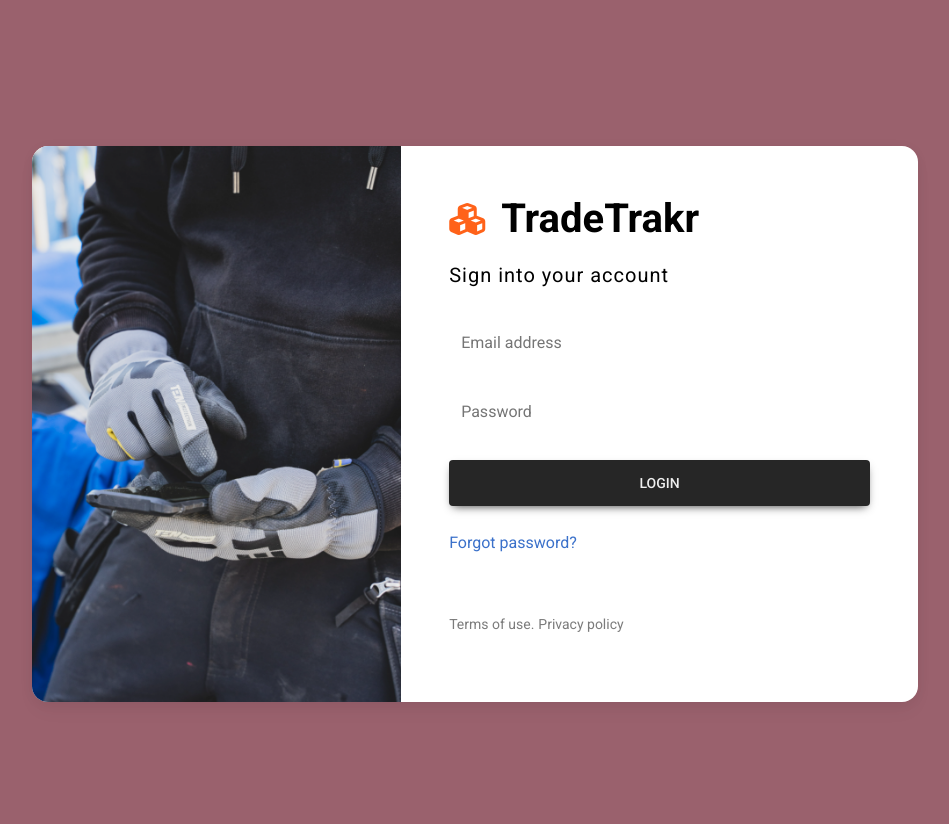
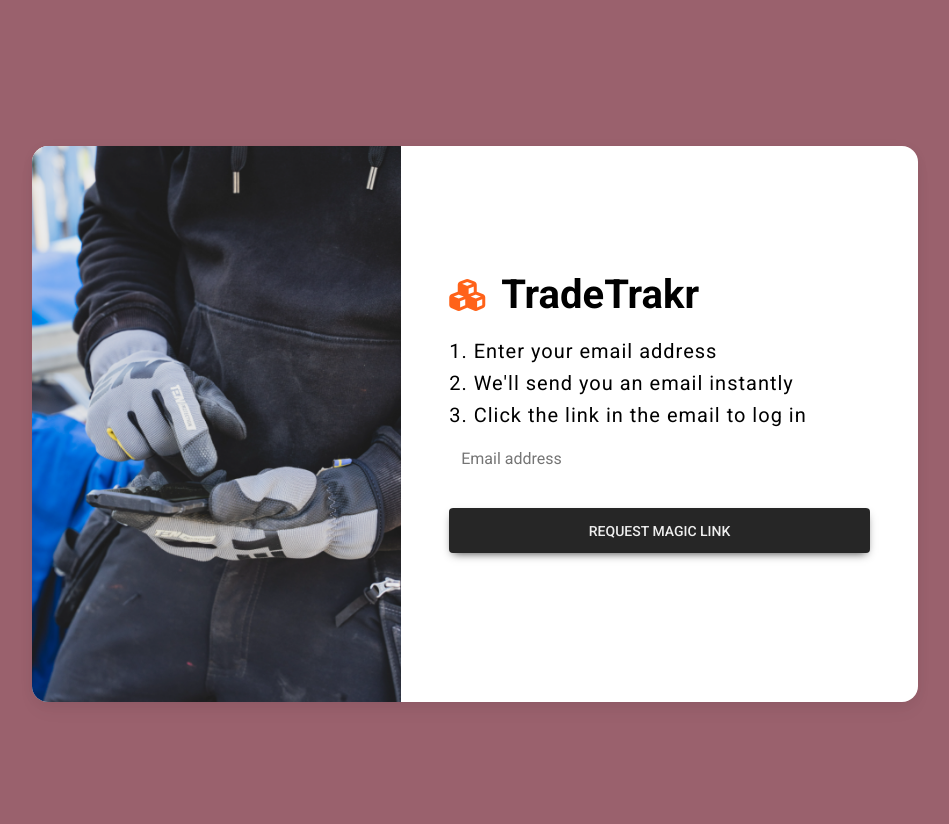
Before and after one commit to TradeTrackr/Client-UI, a Flask app: page /login in a window 1280 px wide. Shown: the whole page, without its empty margins (165-1114 px from the left). Run offline with Flask 2, Linux system fonts and the light colour scheme; some libraries are stand-ins or nearby versions.

Commit message:
login fix

```diff
--- a/client_ui/static/css/stylesheet.css
+++ b/client_ui/static/css/stylesheet.css
@@ -13,7 +13,7 @@
  * Licensed under MIT (https://github.com/twbs/bootstrap/blob/master/LICENSE)
  */
 :root {
-  --colour1: #42BDFF;
+  --colour1: #9A616D;
   --body_color: white;
   --loginlogowidth: 56%;
   --loginlogoheight: 50px;
@@ -57,7 +57,7 @@ input:invalid {
 }
 
 body {
-  background-color: #fbfbfb;
+  background-color: var(--colour1);
 }
 @media (min-width: 991.98px) {
   main {
--- a/client_ui/templates/base.html
+++ b/client_ui/templates/base.html
@@ -1,6 +1,8 @@
 <html>
   <head>
     <base href="{{request.url_root}}">
+    <script src="{{config.CDN_URL}}/static/js/optistack_style_loader.js"></script>
+
     {% block meta %}<meta name="viewport" content="width=device-width, initial-scale=1.0">
 {% endblock %}
     <!-- css includes -->
--- a/client_ui/templates/nav.html
+++ b/client_ui/templates/nav.html
@@ -49,7 +49,7 @@
 
         <!-- Brand -->
         <a class="navbar-brand" href="./home">
-          <!-- <img src="https://mdbootstrap.com/img/logo/mdb-transaprent-noshadows.png" height="25" alt="" loading="lazy" /> -->
+          <!-- <img src="https://mdbootstrap.com/img/logo/mdb-transaprent-noshadows.png" height="25" alt=""  id="logo" loading="lazy" /> -->
           TradeTrackr
         </a>
         <!-- Search form -->
--- a/client_ui/templates/pages/client/enquiry.html
+++ b/client_ui/templates/pages/client/enquiry.html
@@ -123,7 +123,7 @@
             <div class="col-lg-4">
               <div class="card mb-4">
                 <div class="card-body text-center">
-                  <img src="/static/images/home.png" alt="home"
+                  <img src="./static/images/home.png" alt="home"
                     class="img-fluid" style="width: 100px;">
                   <h5 class="my-3" id="enquiry-address-1"></h5>
                   <h5 class="my-3" id="enquiry-address-2"></h5>
--- a/client_ui/templates/pages/client/user.html
+++ b/client_ui/templates/pages/client/user.html
@@ -96,7 +96,7 @@
             <div class="col-lg-4">
               <a href="./client/enquiry/${enquiry[enq].id}">  <div class="card mb-4">
                     <div class="card-body text-center">
-                        <img src="/static/images/home.png" alt="home" class="img-fluid" style="width: 100px;">
+                        <img src="./static/images/home.png" alt="home" class="img-fluid" style="width: 100px;">
                         <h5 class="my-3">${address_line1}</h5>
                         <h5 class="my-3">${address_line2}</h5>
                         <p class="text-muted mb-1">${postcode}</p>
--- a/client_ui/templates/pages/errors/no-access.html
+++ b/client_ui/templates/pages/errors/no-access.html
@@ -33,7 +33,7 @@
                                                   <div class="mt-4 pt-3 text-center">
                                                       <div class="row justify-content-center">
                                                           <div class="col-6 my-4">
-                                                            <img src="/static/images/noaccess.png"  title="No access" class="error_image" id="error_image">
+                                                            <img src="./static/images/noaccess.png"  title="No access" class="error_image" id="error_image">
                                                           </div>
                                                       </div>
                                                       <h3 class="expired-title mb-4 mt-3">Access Error!</h3>
--- a/client_ui/templates/pages/login/display_logins.html
+++ b/client_ui/templates/pages/login/display_logins.html
@@ -7,7 +7,7 @@
 {% endblock %}
 
 {% block content %}
-<body style="background-color: #9A616D;">
+<body>
   <div id="loadingSpinner" class="spinner-overlay" style="display:none;">
     <div class="spinner"></div>
 </div>
@@ -28,13 +28,13 @@
               <div class="card" style="border-radius: 1rem;">
                 <div class="row g-0">
                   <div class="col-md-6 col-lg-5 d-none d-md-block">
-                    <img src="/static/images/login-photo.jpg"
+                    <img src="./static/images/login-photo.jpg"
                       alt="login form" class="img-fluid" style="border-radius: 1rem 0 0 1rem;" />
                   </div>
                   <div class="col-md-6 col-lg-7 d-flex align-items-center">
                     <div class="card-body p-4 p-lg-5 text-black">
 
-                      <form action="./login" id="login-form" method="POST">
+                      <form action="./login/validate_login" id="login-form" method="POST">
 
 
                         <div class="d-flex align-items-center mb-3 pb-1">
@@ -42,26 +42,19 @@
                           <span class="h1 fw-bold mb-0">TradeTrakr</span>
                         </div>
 
-                        <h5 class="fw-normal mb-3 pb-3" style="letter-spacing: 1px;">Sign into your account</h5>
+                        <h5 class="fw-normal" style="letter-spacing: 1px;">1. Enter your email address</h5>
+                        <h5 class="fw-normal" style="letter-spacing: 1px;">2. We'll send you an email instantly</h5>
+                        <h5 class="fw-normal" style="letter-spacing: 1px;">3. Click the link in the email to log in</h5>
 
                         <div class="form-outline mb-4">
                           <input type="email" name="email" id="emailaddress" required class="form-control form-control-lg" />
                           <label class="form-label" for="emailaddress">Email address</label>
                         </div>
 
-                        <div class="form-outline mb-4">
-                          <input type="password" name="password" id="password" required class="form-control form-control-lg" />
-                          <label class="form-label" for="password">Password</label>
-                        </div>
 
                         <div class="pt-1 mb-4">
-                          <button class="btn btn-dark btn-lg btn-block" type="submit">Login</button>
+                          <button class="btn btn-dark btn-lg btn-block" type="submit">Request Magic Link</button>
                         </div>
-
-                        <p class="mb-5 pb-lg-2" style="color: #393f81;"> <a href="#!"
-                        >Forgot password?</a></p>
-                        <a href="#!" class="small text-muted">Terms of use.</a>
-                        <a href="#!" class="small text-muted">Privacy policy</a>
 
 
                       </form>
@@ -118,9 +111,11 @@
       .then(data => {
         // Handle success
         if (data['result'] == 'error-password-username'){
-          displayErrorMessage();
+          displayErrorMessage('Wrong username or password combination');
+        } else if (data['result'] == 'error-wrong-url'){
+          displayErrorMessage('Wrong URL used for this username and password combination');
         } else if (data['result'] == 'OK'){
-          window.location.href = "/home";
+          displaySuccessMessage();
         }
 
 
@@ -137,12 +132,12 @@
     });
 
 
-  function displayErrorMessage() {
+  function displayErrorMessage(error) {
 
     const errorMessageHtml = `
       <div class="col-sm-12">
         <div class="alert alert-danger justify-content-between">
-          <strong>Error! </strong>  Wrong username or password combination
+          <strong>Error! </strong>  ${error}
         </div>
       </div>
     `;
@@ -151,6 +146,21 @@
     alertMessagesDiv.innerHTML = errorMessageHtml;
 
   }
+
+  function displaySuccessMessage() {
+
+const errorMessageHtml = `
+  <div class="col-sm-12">
+    <div class="alert alert-success justify-content-between">
+      <strong>Success! </strong>  We have sent your magic link to your email, if you don't see it please check your spam.
+    </div>
+  </div>
+`;
+
+// Append or replace the existing error message
+alertMessagesDiv.innerHTML = errorMessageHtml;
+
+}
   </script>
 
 
--- a/client_ui/templates/pages/login/new_pass.html
+++ b/client_ui/templates/pages/login/new_pass.html
@@ -7,20 +7,20 @@
 {% endblock %}
 
 {% block content %}
-<body style="background-color: #9A616D;">
+<body >
   <div class="container">
 
   <!--Main layout-->
     <div class="container pt-4">
       <!-- Section: Main chart -->
-      <section class="vh-100" style="background-color: #9A616D;">
+      <section class="vh-100" >
         <div class="container py-5 h-100">
           <div class="row d-flex justify-content-center align-items-center h-100">
             <div class="col col-xl-10">
               <div class="card" style="border-radius: 1rem;">
                 <div class="row g-0">
                   <div class="col-md-6 col-lg-5 d-none d-md-block">
-                    <img src="/static/images/login-photo.jpg"
+                    <img src="./static/images/login-photo.jpg"
                       alt="login form" class="img-fluid" style="border-radius: 1rem 0 0 1rem;border-radius: 1rem;height:550px!important;" />
                   </div>
                   <div class="col-md-6 col-lg-7 d-flex align-items-center">
--- a/client_ui/templates/pages/login/reset_pass.html
+++ b/client_ui/templates/pages/login/reset_pass.html
@@ -7,20 +7,20 @@
 {% endblock %}
 
 {% block content %}
-<body style="background-color: #9A616D;">
+<body >
   <div class="container">
 
   <!--Main layout-->
     <div class="container pt-4">
       <!-- Section: Main chart -->
-      <section class="vh-100" style="background-color: #9A616D;">
+      <section class="vh-100" >
         <div class="container py-5 h-100">
           <div class="row d-flex justify-content-center align-items-center h-100">
             <div class="col col-xl-10">
               <div class="card" style="border-radius: 1rem;border-radius: 1rem;height:550px!important;">
                 <div class="row g-0">
                   <div class="col-md-6 col-lg-5 d-none d-md-block">
-                    <img src="/static/images/login-photo.jpg"
+                    <img src="./static/images/login-photo.jpg"
                       alt="login form" class="img-fluid" style="border-radius: 1rem 0 0 1rem;" />
                   </div>
                   <div class="col-md-6 col-lg-7 d-flex align-items-center">
--- a/client_ui/views/dashboard.py
+++ b/client_ui/views/dashboard.py
@@ -4,7 +4,7 @@ from client_ui.config import Config
 from client_ui.utilities import authentication
 from client_ui.dependencies.enquiry_api import EnquiryApi
 from client_ui.dependencies.quotes_api import QuotesAPI
-from client_ui.dependencies.account_api import TraderAccountApi
+from client_ui.dependencies.account_api import AccountApi
 
 dashboard = Blueprint('dashboard', __name__)
 
@@ -48,6 +48,6 @@ def update_event(id):
 @dashboard.route("/dashboard/get_categories")
 @authentication.token_required
 def get_categories():
-    categories = TraderAccountApi().get_categories()
+    categories = AccountApi().get_categories()
     print(categories)
     return categories
--- a/client_ui/views/login.py
+++ b/client_ui/views/login.py
@@ -11,7 +11,9 @@ from flask import (
 import requests
 import json
 from client_ui.config import Config
-from client_ui.dependencies.login_api import LoginApi
+from client_ui.dependencies.account_api import AccountApi
+from client_ui.dependencies.sqs import EmailSqsSender
+from client_ui.dependencies.enquiry_api import EnquiryApi
 
 login = Blueprint("login", __name__)
 
@@ -23,26 +25,6 @@ def login_page():
 @login.route("/login/validate_login", methods=["POST"])
 def login_validate():
     return LoginManager.validate_login()
-
-@login.route("/login/new_pass/<email>/<random>", methods=["GET", "POST"])
-def new_pass(email, random):
-    if request.method == "GET":
-        return render_template("pages/login/new_pass.html",
-                email=email.lower(),
-                random=random,
-                CDN_URL=Config.CDN_URL
-        )
-
-    elif request.method == "POST":
-        return LoginManager.set_new_pass(email.lower(), random)
-
-
-@login.route("/login/reset_pass", methods=["GET", "POST"])
-def reset_pass():
-    if request.method == "GET":
-        return render_template("pages/login/reset_pass.html", CDN_URL=Config.CDN_URL)
-    elif request.method == "POST":
-        return LoginManager.reset_pass_post()
 
 
 class LoginManager:
@@ -59,67 +41,39 @@ class LoginManager:
         post_data = request.form
 
         payload = {}
-        payload["username"] = post_data.get("email").lower()
-        payload["password"] = post_data.get("password")
+        payload["email"] = post_data.get("email").lower()
 
-        json_data = LoginApi().verify_login(payload)
+        full_base_url = request.url_root.strip('/')
+
+        get_company_details = AccountApi().get_trader_account_from_url(full_base_url)
+        if get_company_details is False:
+            return jsonify({"result":"error-wrong-url"})
+
+        get_company_details = json.loads(get_company_details)
+        json_Enqs = EnquiryApi().check_any_enuqiries(post_data.get("email").lower(), get_company_details['id'])
+        if json_Enqs == []:
+            return jsonify({"result":"error-password-username"})
+
+        json_data = AccountApi().get_magic_link(post_data.get("email").lower(), get_company_details['company_url'])
         if "detail" in json_data:
             if json_data["detail"] == "Incorrect email or password":
                 return jsonify({"result":"error-password-username"})
 
-        if "keep_me_logged_in" in post_data:
-            if post_data["keep_me_logged_in"] == "true":
-                session["keep_me_logged_in_company"] = "logged_in"
-                session.permanent = True
+        json_data=json.loads(json_data)
+        if 'magic_link' in json_data:
 
-        session["id"] = json_data.get('id')
-        session["access_token"] = json_data.get('access_token')
-        session["refresh_token"] = json_data.get("refresh_token")
-        session["cookie_policy"] = "yes"
-        session["error"] = ""
+            EmailSqsSender().send_message({
+                "type": "Magic Link",
+                "email": post_data.get("email").lower(),
+                "from_email": get_company_details['company_response_email'],
+                "name": json_Enqs[0]["full_name"],
+                "title": f"Your magic link has arrived!",
+                'trader_details': get_company_details,
+                'template': 'magic_link',
+                'magic_link': json_data["magic_link"]
+            })
 
-        return jsonify({"result": "OK"})
 
-    @staticmethod
-    def set_new_pass(email, random):
+            return jsonify({"result": "OK"})
 
-        if random == " ":
-            return render_template(
-                "pages/login/new_pass.html",
-                error="invalid-link",
-                CDN_URL=Config.CDN_URL,
-            )
-
-        payload = {}
-        payload["password"] = request.form["password"]
-        payload["email"] = email.lower()
-        payload["code"] = random
-
-        json_data = LoginApi().update_password(payload)
-
-        # code u001 has been specified to be an incorrect email and password combination so we should check for this
-        if "detail" in json_data:
-            if json_data["detail"] == "Not Found":
-                return {"result": "pass-not-set"}
-            if json_data["error_code"] == "u005":
-                return {"result": "expired"}
-            if json_data["error_code"] == "u005":
-                return {"result": "invalid-link"}
-            if json_data['error_code'] == 'u004':
-                return {"result": "expired"}
-        else:
-            return {"result": "new-pass-set"}
-
-    @staticmethod
-    def reset_pass_post():
-
-        payload = {}
-        payload["email"] = request.form["email"].lower()
-        payload["type"] = "reset_pass_email"
-
-        json_data = LoginApi().reset_pass(payload)
-
-        if json_data["error_code"] == "u001":
-            return {"result": "reset-pass-not-sent"}
-        else:
-            return {"result": "reset-pass-sent"}
+        return jsonify({"result":"internal-error"})
```
Also changed, not shown: client_ui/config.py (+7 -0 lines), client_ui/dependencies/account_api.py (+38 -7 lines), client_ui/dependencies/enquiry_api.py (+8 -5 lines), client_ui/dependencies/login_api.py (deleted, +0 -40 lines), client_ui/dependencies/sqs.py (added, +32 -0 lines), client_ui/utilities/authentication.py (+8 -0 lines).
